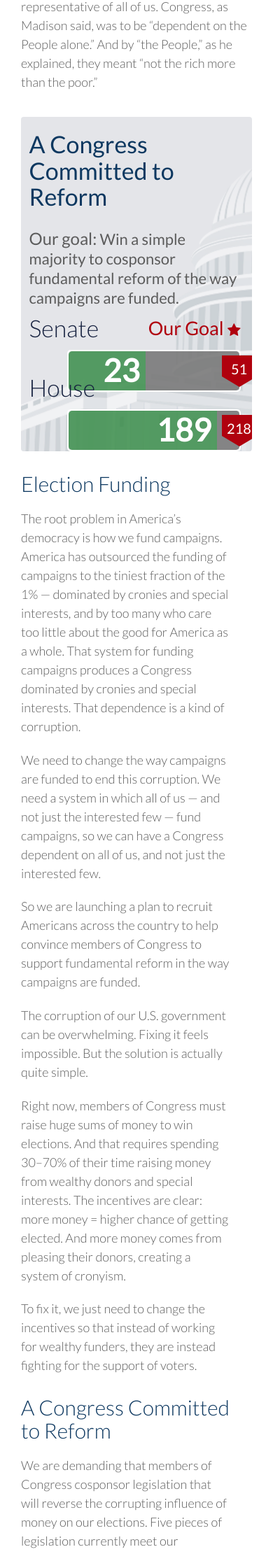
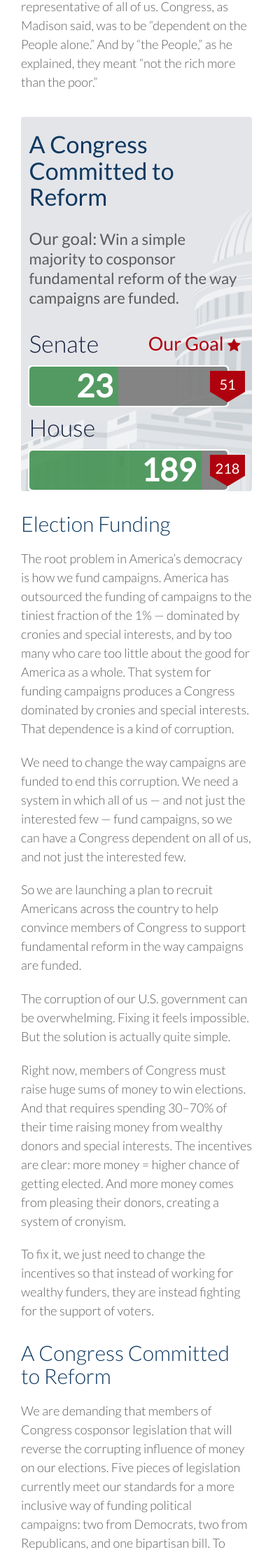
Before and after one commit to MayOneUS/mayday-2.0-frontend, a Jekyll site: the page built from the_plan.html, in a window 390 px wide. Shown: the part 323-2544 px from the top of the page at 70% size. Built offline with Jekyll 4.4.1, drawn with Linux system fonts in a browser that asks for light colours; nearby versions of some CDN libraries; some web fonts are replaced.

Commit message:
progress bars are responsive

```diff
--- a/_sass/_progress.scss
+++ b/_sass/_progress.scss
@@ -51,6 +51,18 @@ $progress-breakpoint-small:715px;
     padding: 14px 3.5% 0px 3.5%;
     position: relative;
     z-index: 99;
+    @include breakpoint-large{
+      padding-bottom: 1em;
+    }
+
+    @include breakpoint-medium {
+      padding-bottom: 0em;
+
+    }
+
+    @include breakpoint-small {
+      padding-bottom: 1em;
+    }
   }
   .legend {
     color: $dark-red-color;
@@ -103,18 +115,33 @@ $progress-breakpoint-small:715px;
       border-radius: 5px;
       display: inline-block;
       position: relative;
+      @include breakpoint-large{
+        width: 87%;
+        margin-right: 10%;
+      }
+
+      @include breakpoint-medium {
+
+      }
+
+      @include breakpoint-small {
+        width: 87%;
+        margin-right: 10%;
+      }
+
+    }
     .progress-section {
       display: inline-block;
       height: 100%;
       float: left;
       background-color: rgba(68, 147, 84, .9);
+    }
     .count {
       float: right;
       color: white;
       font-weight: 600;
       font-size: 45px;
       margin: 14px 8px 0 0;
-        }
     }
     .togo-section {
       display: inline-block;
@@ -146,7 +173,6 @@ $progress-breakpoint-small:715px;
       }
     }
   }
-  }
   .mobile-break{
     display: none;
 
@@ -165,25 +191,7 @@ $progress-breakpoint-small:715px;
 
 
   }
-  .expanded{
 
-    @include breakpoint-large{
-      width: 87%;
-      margin-right: 10%;
-    }
-
-    @include breakpoint-medium {
-
-    }
-
-    @include breakpoint-small {
-      width: 87%;
-      margin-right: 10%;
-    }
-
-
-
-  }
   .senate {
     .progress-section {
       width: 45%;
--- a/_sass/_the-plan.scss
+++ b/_sass/_the-plan.scss
@@ -4,19 +4,26 @@
 #top-space-h1 {
   margin-bottom: .415em;
 }
-.small-break p{
-  margin-top: 0em;
-  margin-bottom: 1.15em;
-}
-#plan-byline{
+
+#plan-byline{//the plan-byline and progress-clearance are just to make sure the typography remains correct
   margin-bottom: .7em;
 }
 #progress-clearance{
   margin:0 0 2em 0;
 }
+.small-break p{
+  margin-top: 0em;
+  margin-bottom: 1.15em;
+
+  @include phone {
+    width: 100%
+  }
+}
+
 .small-break h2, .small-break h3{
   margin: 1em 0 .65em 0;
 }
+
 /**
  * Mayday Panel Styles
  */
@@ -35,13 +42,14 @@
     color: $offwhite-color;
     border-bottom: 8px $navy-blue-color solid;
     border-radius: 0px;
+  }
 
-    .panel-title {
-      font-size: $panel-mayday-title-size;
-      color: #fff;
-      font-weight: 700;
-    }
+  .panel-title {
+    font-size: $panel-mayday-title-size;
+    color: #fff;
+    font-weight: 700;
   }
+
 
   .mayday-profile.active > .headshot > img {
     border: 3px solid $navy-blue-light-color;
--- a/the_plan.html
+++ b/the_plan.html
@@ -22,7 +22,7 @@ permalink: /the_plan/
       </div>
     </div>
     <div class="row">
-      <div class="col-xs-11 small-break">
+      <div class="col-md-11 small-break">
 
         <h2>Election Funding</h2>
 
```
Lines whose indentation alone changed are shown as unchanged.
